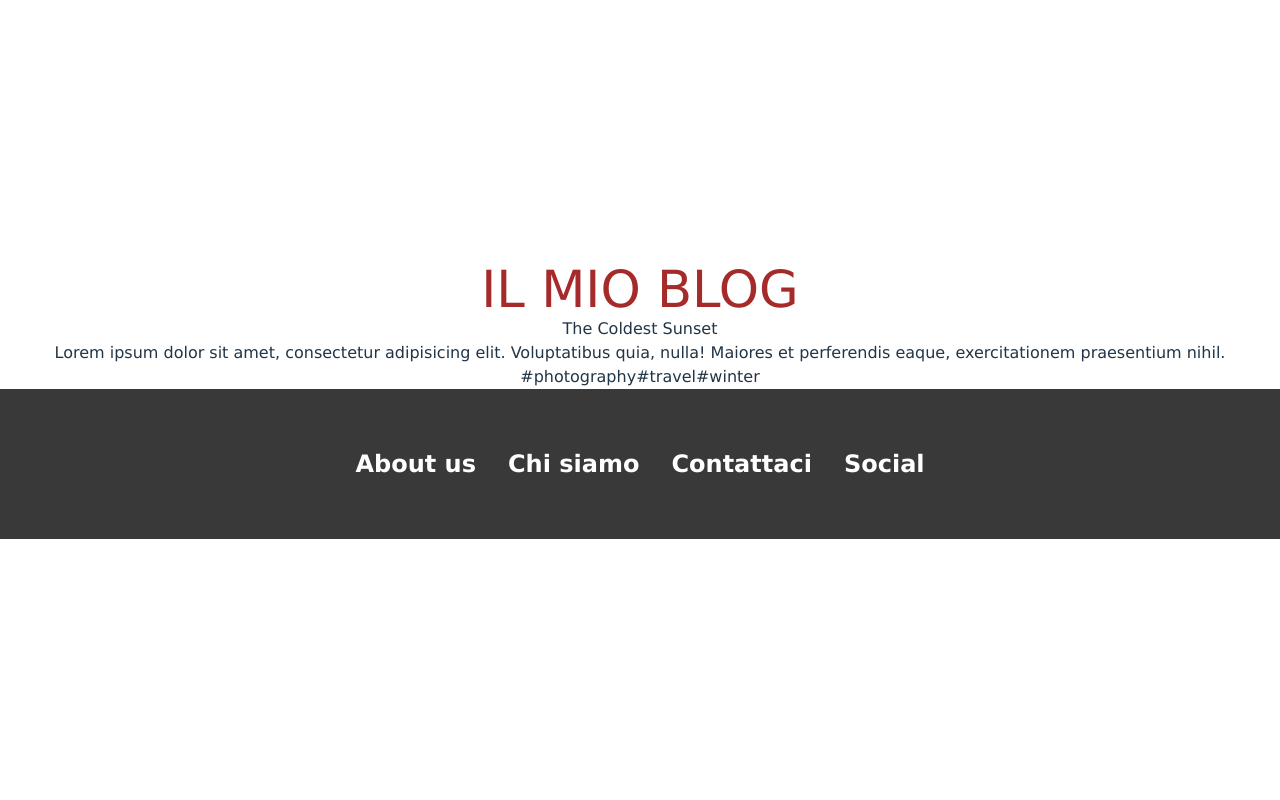
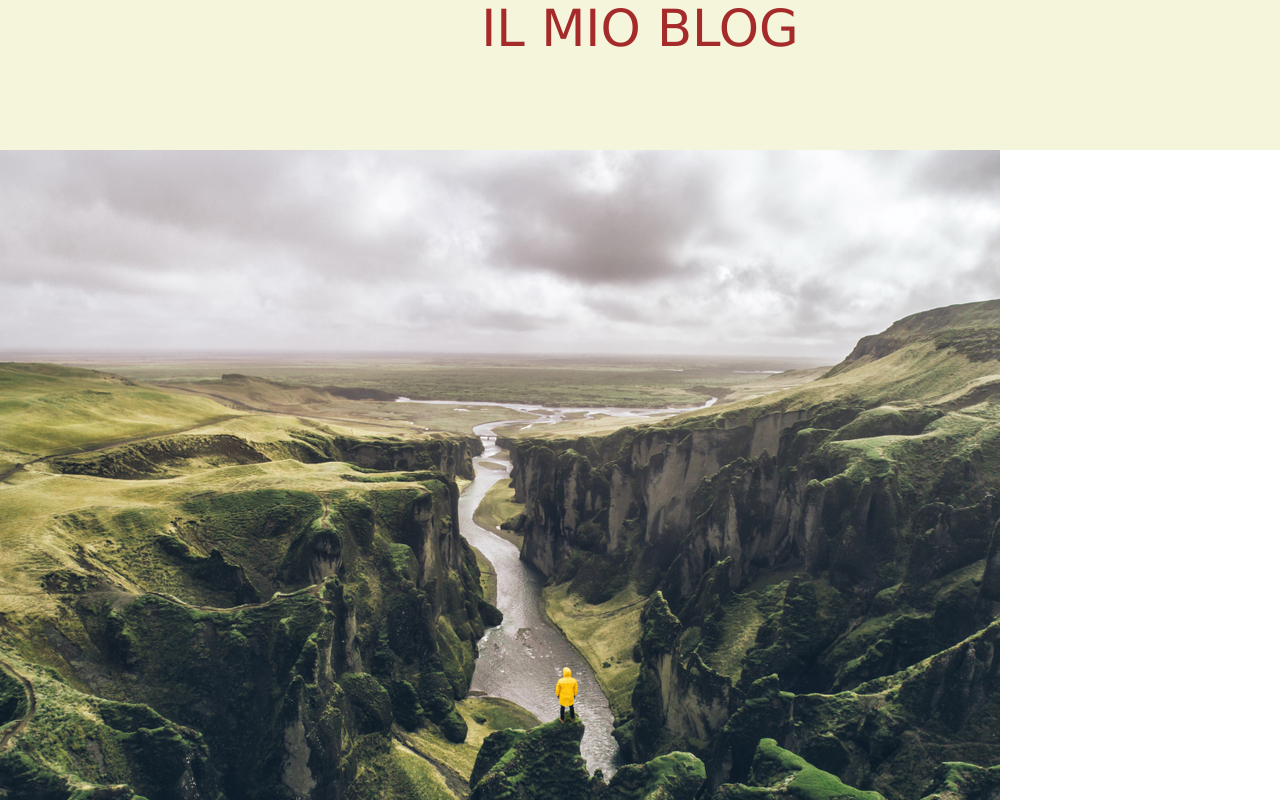
Before and after one commit to silviosalza/react-props-blog, a React (Vite) app: page / in a window 1280 px wide. Shown: the top 800 px of the page. Built offline with nearby package versions, Linux system fonts and the light colour scheme.

Commit message:
css fixes

```diff
--- a/src/App.css
+++ b/src/App.css
@@ -1,4 +1,5 @@
 #root {
+  height: 100vh;
   width: 100%;
   margin: 0 auto;
   text-align: center;
--- a/src/components/TheCard.jsx
+++ b/src/components/TheCard.jsx
@@ -2,11 +2,11 @@ import style from "../css/modules/TheCard.module.css";
 
 function TheCard() {
   return (
-    <>
-      <div className="max-w-sm rounded overflow-hidden shadow-lg">
-
-        <div className="px-6 py-4">
-          <div className="font-bold text-xl mb-2">The Coldest Sunset</div>
+    <main className="flex justify-center">
+      <div className="max-w-sm rounded overflow-hidden shadow-lg ">
+      <img className="w-full" src="src/assets/iceland-canyon-Fjadrargljufur-Canyon-1.jpg" alt="Iceland"/>
+      <div className="px-6 py-4">
+          <div className="font-bold text-xl mb-2">Titolo del Post</div>
           <p className="text-gray-700 text-base">
             Lorem ipsum dolor sit amet, consectetur adipisicing elit.
             Voluptatibus quia, nulla! Maiores et perferendis eaque,
@@ -25,7 +25,7 @@ function TheCard() {
           </span>
         </div>
       </div>
-    </>
+    </main>
   );
 }
 
--- a/src/components/TheHeader.jsx
+++ b/src/components/TheHeader.jsx
@@ -3,9 +3,12 @@ import style from "../css/modules/TheHeader.module.css"
 
 function TheHeader(){
     return(
+        <header className="flex items-center justify-center">
         <h1 className={style.h1}>
             IL MIO BLOG
         </h1>
+
+        </header>
     )
 }
 
--- a/src/css/modules/TheHeader.module.css
+++ b/src/css/modules/TheHeader.module.css
@@ -1,3 +1,8 @@
+header{
+    height: 150px;
+    background-color: beige;
+}
+
 h1{
     color: brown;
 }
```
Also changed, not shown: src/assets/iceland-canyon-Fjadrargljufur-Canyon-1.jpg (added).
